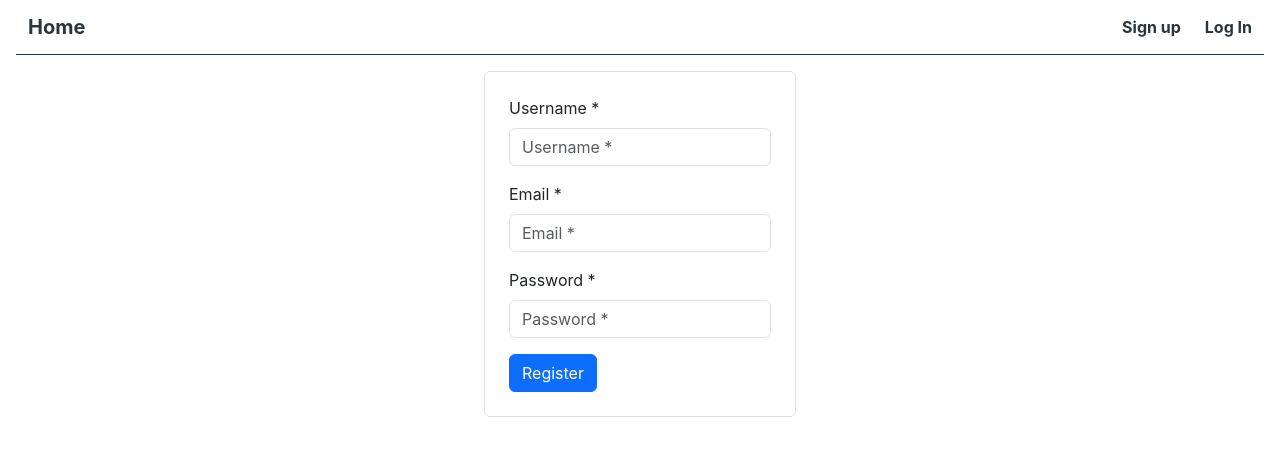
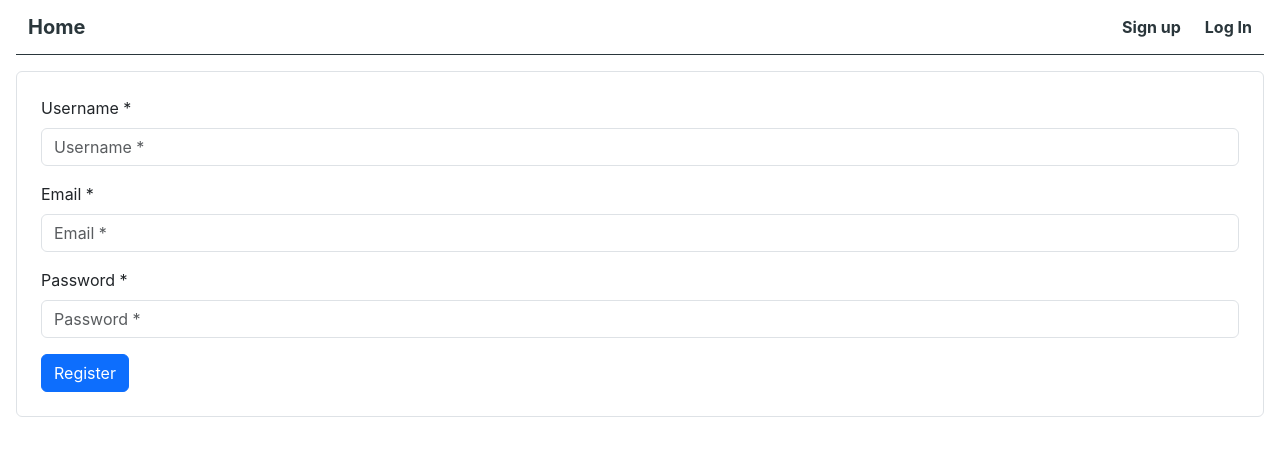
Before and after one commit to Irina-anat/goit-react-hw-08-phonebook, a React (Create React App) app: page /goit-react-hw-08-phonebook/register in a window 1280 px wide. Shown: the top 456 px of the page. Built offline with nearby package versions, Linux system fonts and the light colour scheme.

Commit message:
fix form registration style

```diff
--- a/src/components/LoginForm/LoginForm.js
+++ b/src/components/LoginForm/LoginForm.js
@@ -17,7 +17,7 @@ export const LoginForm = () => {
   };
 
   return (
-    <form className="needs-validation p-4 border rounded w-25 mx-auto" onSubmit={handleSubmit} autoComplete="off">
+    <form className="needs-validation p-4 border rounded mx-auto"  onSubmit={handleSubmit} autoComplete="off">
       <div className="mb-3">
         <label htmlFor="email" className="form-label">Email *</label>
         <input type="email" className="form-control" id="email" name="email" placeholder="Your email" required />
--- a/src/components/RegisterForm/RegisrerForm.js
+++ b/src/components/RegisterForm/RegisrerForm.js
@@ -19,9 +19,9 @@ export const RegisterForm = () => {
   };
 
   return (
-    <div className="d-flex align-items-center justify-content-center">
+
       <form
-        className={`needs-validation p-4 border rounded w-25`}
+        className={`needs-validation p-4 border rounded`}
         onSubmit={handleSubmit}
         autoComplete="off"
       >
@@ -45,6 +45,5 @@ export const RegisterForm = () => {
         </div>
         <button type="submit" className="btn btn-primary">Register</button>
       </form>
-    </div>
   );
 };
```
